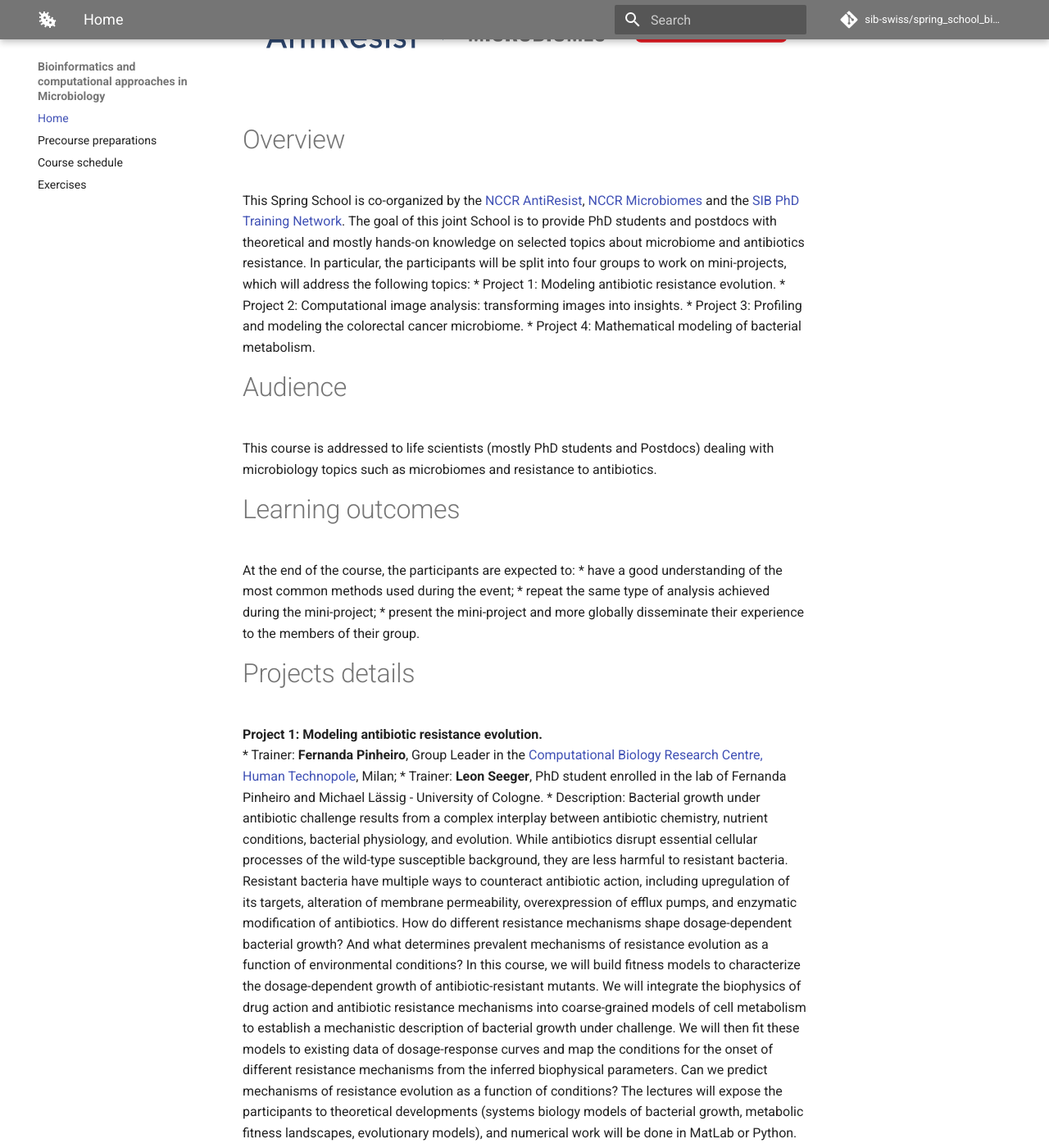
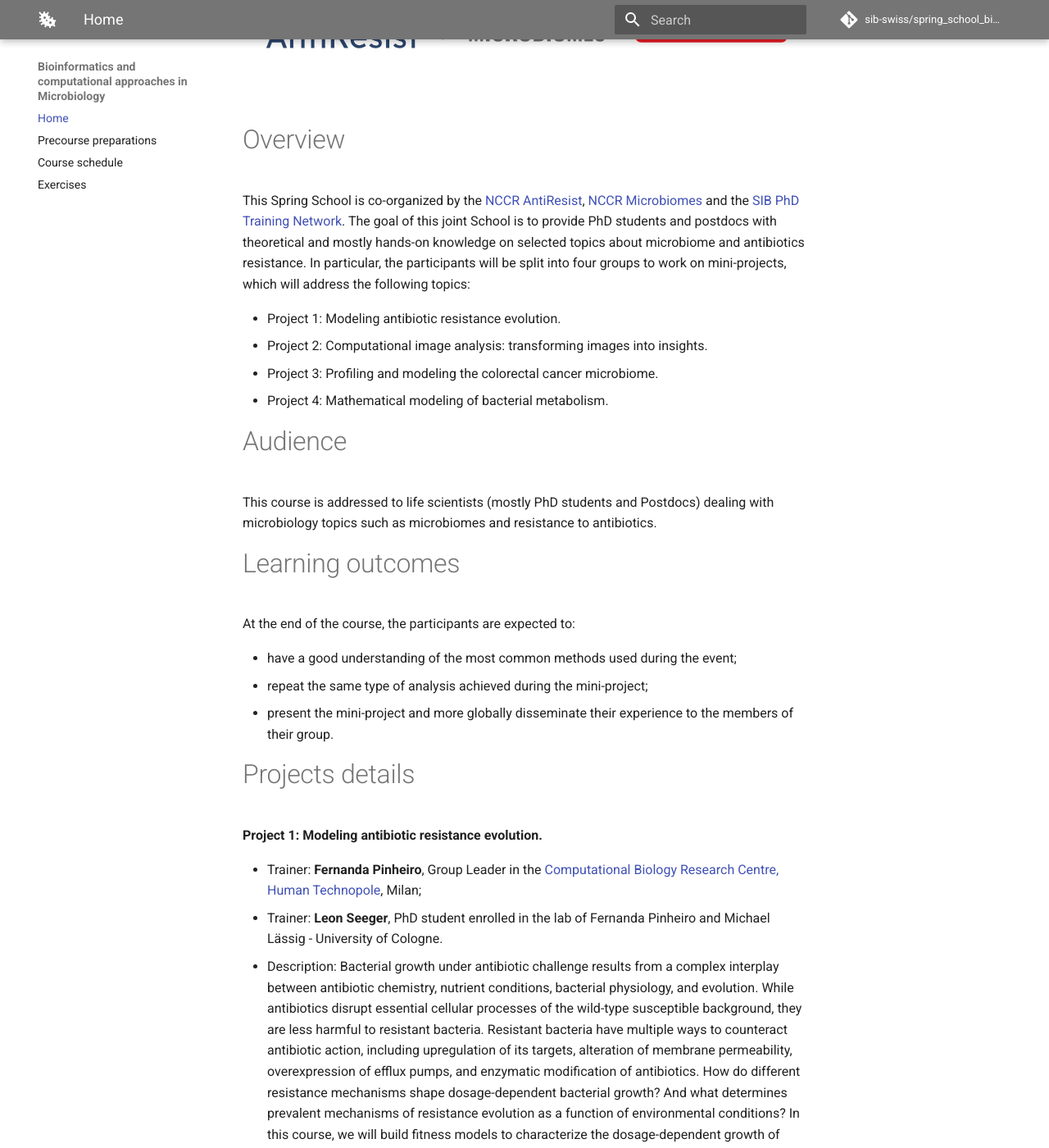
Before and after one commit to sib-swiss/spring_school_bioinformatics_microbiology, an MkDocs documentation site: the page built from docs/index.md, in a window 1280 px wide and 1400 px high, scrolled down 325 px. Shown: the whole window at 82% size. Built offline with MkDocs 1.6.1 and Material for MkDocs 9.7.7, drawn with Linux system fonts in a browser that asks for light colours; comment, search, counter and statistics services are not loaded; some of the changed text lies outside the part shown.

Commit message:
adds newlines for better list rendering

```diff
--- a/docs/index.md
+++ b/docs/index.md
@@ -1,9 +1,11 @@
 # Spring School Bioinformatics and computational approaches in Microbiology
 
 <p align="center"><img src="assets/images/nccr_antiresist.svg" width="200"/>&nbsp;&nbsp;&nbsp;&nbsp;&nbsp;&nbsp;&nbsp;<img src="assets/images/nccr_microbiomes.png" width="200"/>&nbsp;&nbsp;&nbsp;&nbsp;&nbsp;&nbsp;&nbsp;<img src="assets/images/SIB_logo.svg" width="200"/></p><br><br>
+
 # Overview
 This Spring School is co-organized by the [NCCR AntiResist](https://www.nccr-antiresist.ch/en/), [NCCR Microbiomes](https://nccr-microbiomes.ch/) and the [SIB PhD Training Network](https://www.sib.swiss/training/who-can-benefit#for-phd-students).
 The goal of this joint School is to provide PhD students and postdocs with theoretical and mostly hands-on knowledge on selected topics about microbiome and antibiotics resistance. In particular, the participants will be split into four groups to work on mini-projects, which will address the following topics:
+
 * Project 1: Modeling antibiotic resistance evolution.
 * Project 2: Computational image analysis: transforming images into insights.
 * Project 3: Profiling and modeling the colorectal cancer microbiome.
@@ -12,13 +14,18 @@
 
 # Audience
 This course is addressed to life scientists (mostly PhD students and Postdocs) dealing with microbiology topics such as microbiomes and resistance to antibiotics.
+
 # Learning outcomes
 At the end of the course, the participants are expected to:
+
 * have a good understanding of the most common methods used during the event;
 * repeat the same type of analysis achieved during the mini-project;
 * present the mini-project and more globally disseminate their experience to the members of their group.
+
 # Projects details
-**Project 1: Modeling antibiotic resistance evolution.** </br>
+
+**Project 1: Modeling antibiotic resistance evolution.**
+
 * Trainer: **Fernanda Pinheiro**, Group Leader in the [Computational Biology Research Centre, Human Technopole](https://humantechnopole.it/en/research-groups/pinheiro-group/), Milan;
 * Trainer: **Leon Seeger**, PhD student enrolled in the lab of Fernanda Pinheiro and Michael Lässig - University of Cologne.
 * Description: Bacterial growth under antibiotic challenge results from a complex interplay between antibiotic chemistry, nutrient conditions, bacterial physiology, and evolution. While antibiotics disrupt essential cellular processes of the wild-type susceptible background, they are less harmful to resistant bacteria. Resistant bacteria have multiple ways to counteract antibiotic action, including upregulation of its targets, alteration of membrane permeability, overexpression of efflux pumps, and enzymatic modification of antibiotics. How do different resistance mechanisms shape dosage-dependent bacterial growth? And what determines prevalent mechanisms of resistance evolution as a function of environmental conditions?
@@ -26,7 +33,8 @@
 The lectures will expose the participants to theoretical developments (systems biology models of bacterial growth, metabolic fitness landscapes, evolutionary models), and numerical work will be done in MatLab or Python.
 
 
-**Project 2: Computational image analysis: transforming images into insights.**</br>
+**Project 2: Computational image analysis: transforming images into insights.**
+
 * Trainer: **Simon van Vliet**, Project Leader, [Biozentrum, University of Basel](https://www.biozentrum.unibas.ch/research/research-groups/project-leaders-a-z/overview/unit/research-group-simon-van-vliet) & [NCCR AntiResist](https://www.nccr-antiresist.ch/en/) member;
 * Trainer: **Alma Dal Co**, associate professor, [Departement of Computational Biology, University of Lausanne](https://www.unil.ch/dbc/home/menuinst/research-groups/alma-dal-co.html) and [NCCR Microbiomes](https://nccr-microbiomes.ch/) member.
 * Description: In natural environments, bacteria are often exposed to environments that change in time or space. Moreover, even in well-mixed clonal populations, bacteria can show dramatic variation in their growth, gene expression, and physiology. A main goal in current research is to study how these effects affect the growth and activity of microbial populations. To address these questions, many research groups are using in-vitro systems, such as agar pads and microfluidic devices, together with time-lapse microscopy to follow cell growth and gene expression in microbial populations at the single cell level. Although these experiments yield rich datasets, extracting biological insight from them can be challenging.
@@ -40,14 +48,16 @@
 Some familiarity with Python is highly beneficial but not necessary. Participants without prior experience with Python are strongly recommended to follow a short online tutorial before the start of the course (instruction will be provided 3-4 weeks before start of course).
 
 
-**Project 3: Profiling and modeling the colorectal cancer microbiome.**</br>
+**Project 3: Profiling and modeling the colorectal cancer microbiome.**
+
 * Trainer: **Alessio Milanese**, [Sunagawa Lab - Microbiome Research, ETH Zurich](https://micro.biol.ethz.ch/research/sunagawa.html.) and [SIB](https://www.sib.swiss/scientific-community/research/groups-and-group-leaders/10277-shinichi-sunagawa-s-group). [NCCR Microbiomes](https://nccr-microbiomes.ch/) member;
 * Trainer: **Lukas Malfertheiner**, [Von Mering Lab - System Biology, University of Zurich](https://www.mls.uzh.ch/en/research/von-mering) and [SIB](https://www.sib.swiss/christian-von-mering-group). [NCCR Microbiomes](https://nccr-microbiomes.ch/) member;
 * Description: Explore different cross-sectional metagenomic studies related to colorectal cancer (CRC), starting from taxonomic profiling to modeling by machine learning. Students will learn to work with metagenomic sequencing data and how to create taxonomic profiles from metagenomic samples using mOTUs [(Milanese et al. 2019)](https://www.nature.com/articles/s41467-019-08844-4). They will use R to explore properties typical for microbiome data (e.g., sparsity and sample size differences), use dimensionality reduction techniques and quantify within- and between-sample diversity. To explore associations between microbes and disease status, students will learn to use the SIAMCAT tool box [(Wirbel et al. 2021)](https://genomebiology.biomedcentral.com/articles/10.1186/s13059-021-02306-1) and develop a model for CRC classification based on taxonomic profiles.
 
 The project requires a basic understanding of the Unix command line and basic programming knowledge in R.
 
-**Project 4: Mathematical modeling of bacterial metabolism: diauxic growth of a population and syntrophic interactions in a consortium**</br>
+**Project 4: Mathematical modeling of bacterial metabolism: diauxic growth of a population and syntrophic interactions in a consortium**
+
 * Trainer: **Hidde de Jong**, Senior Research Scientist, [INRIA Grenoble](https://team.inria.fr/microcosme/hidde-de-jong/).
 * Trainer: **Maaike Sangster**, [INRIA Grenoble](https://team.inria.fr/microcosme/hidde-de-jong/).
 * Description: We will step-by-step build simple ODE models of a metabolic network integrating regulation on both the metabolic and gene expression level, and investigate the effect of these layers of regulation on the network dynamics. The course will be structured around two examples: (i) carbon catabolite repression and diauxic growth in bacteria and (ii) synthrophic interactions in a consortium of two bacterial strains. All simulations will be carried out by means of Python.
```
